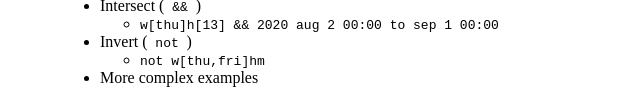
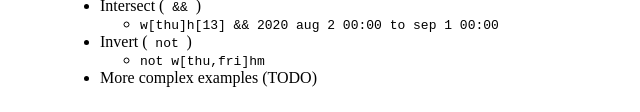
Before and after one commit to daypack-dev/timere-parse-demo, a plain HTML site: page html/index.html in a window 1280 px wide. Shown: the part 685-797 px from the top of the page, 516-1156 px from the left. Drawn offline with Linux system fonts and the light colour scheme; a script that the page names is missing.

Commit message:
Progress

```diff
--- a/html/index.html
+++ b/html/index.html
@@ -167,7 +167,7 @@
             </li>
           </ul>
         </li>
-        <li> More complex examples
+        <li> More complex examples (TODO)
         </li>
       </ul>
     </div>
```
